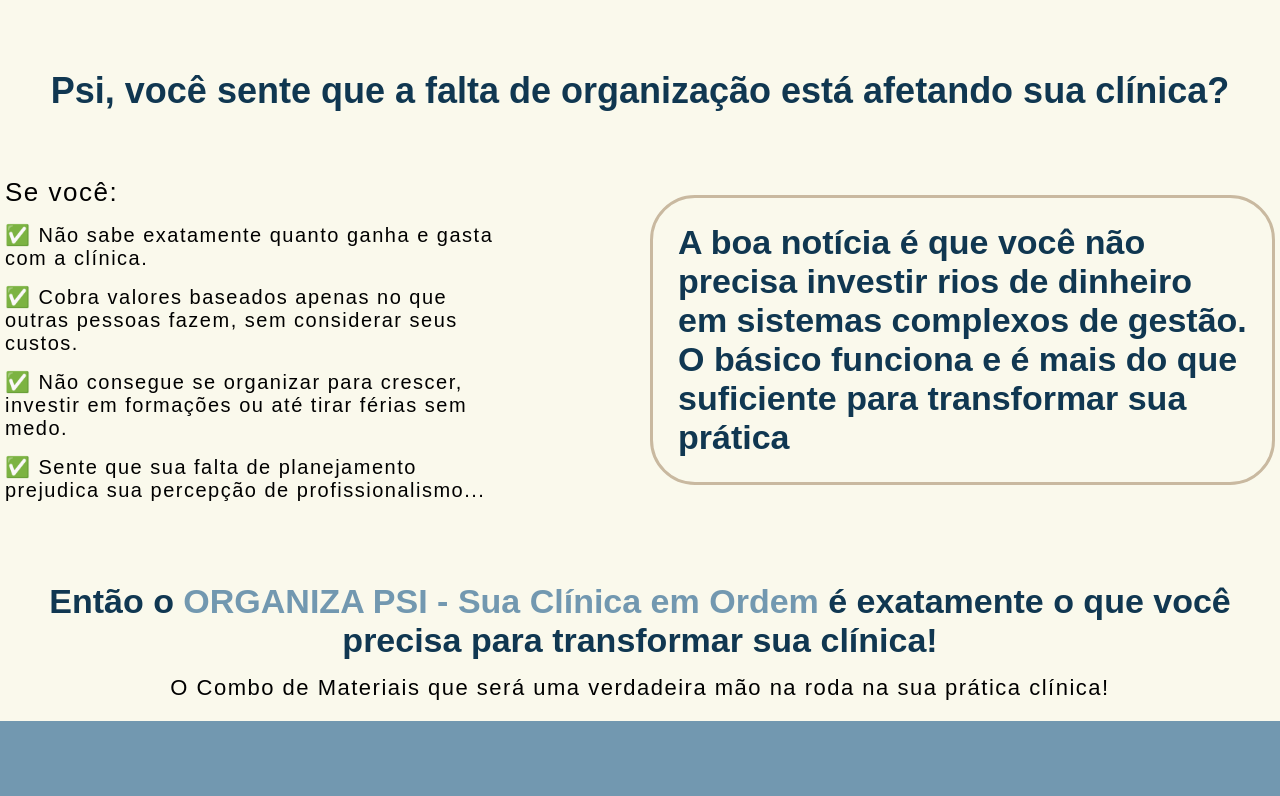
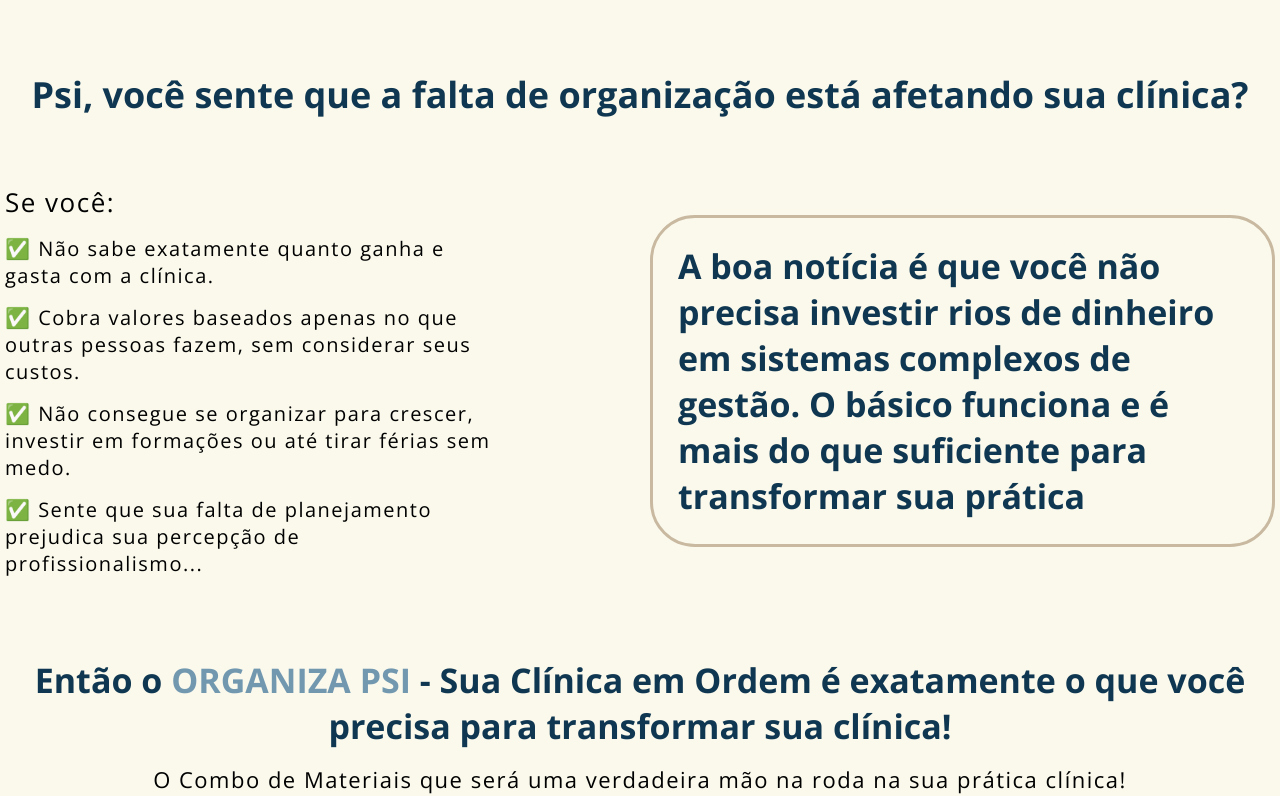
Before and after one commit to victorSmenezes/organiza-PSI, a React (Vite) app: page / in a window 1280 px wide. Shown: the top 796 px of the page. Built offline with nearby package versions, Linux system fonts and the light colour scheme.

Commit message:
style: add link and text styles

```diff
--- a/src/components/Button/styles.js
+++ b/src/components/Button/styles.js
@@ -23,5 +23,6 @@
   @media screen and (max-width: 768px) {
     width: 85%;
     font-size: 18px;
+    padding: 10px;
   }
 `
--- a/src/layout/GlobalStyles.js
+++ b/src/layout/GlobalStyles.js
@@ -5,7 +5,7 @@
     box-sizing: border-box;
     margin: 0;
     padding: 0;
-    font-family: 'Fira Sans Condensed' , sans-serif;
+    font-family: 'Open Sans' , serif;
 }
 `;
 
--- a/src/pages/Home/Home.jsx
+++ b/src/pages/Home/Home.jsx
@@ -24,7 +24,7 @@
             </div>
           </ContainerTexts>
 
-          <Title size='34px' $textOrientation='center' $sizeMobile='18px'>Então o <span>ORGANIZA PSI - Sua Clínica em Ordem</span> é exatamente o que você precisa para transformar sua clínica!</Title>
+          <Title size='34px' $textOrientation='center' $sizeMobile='18px'>Então o <a href="https://pay.kiwify.com.br/D1xaqlA" target="_blank" rel="noopener noreferrer">ORGANIZA PSI</a> - Sua Clínica em Ordem é exatamente o que você precisa para transformar sua clínica!</Title>
           <Text size='22px' $textOrientation='center' $sizeMobile='16px'>O Combo de Materiais que será uma verdadeira mão na roda na sua prática clínica!</Text>
         </Container>
       </MainSection>
@@ -143,7 +143,7 @@
 
           <ContainerContentButton>
             <Text size='22px' $isZebraActive $textOrientation='center' $sizeMobile='20px'>Clique no botão abaixo e comece a organizar sua clínica hoje mesmo!</Text>
-            <Button text={"QUERO MINHA CLÍNICA EM ORDEM!"} link="" />
+            <Button text={"QUERO MINHA CLÍNICA EM ORDEM!"} link="https://pay.kiwify.com.br/D1xaqlA" />
           </ContainerContentButton>
         </Container>
       </MainSection>
--- a/src/pages/Home/styles.js
+++ b/src/pages/Home/styles.js
@@ -24,7 +24,6 @@
     border: 3px solid #C9B9A0;
     padding: 25px;
     border-radius: 45px;
-
     @media screen and (max-width: 768px) {
       font-size: 24px;
       width: 90%;
@@ -42,12 +41,20 @@
   width: 100%;
   text-align: ${props => props.$textOrientation};
 
-  span{
-    color: #7298B0;
+    a {
+      color: #7298B0;
+      text-overflow: none;
+      text-decoration: none;
+
+    &:hover {
+     opacity: .8;
+    }
   }
 
   @media screen and (max-width: 768px) {
-    font-size: ${props => props.$sizeMobile || '26px'};
+    font-size: ${props => props.$sizeMobile || '24px'};
+    margin: 65px auto 0 auto;
+    width: 90%;
   }
 `
 
@@ -172,7 +179,7 @@
 
 export const TextWhatYouFound = styled(Text)`
   margin: ${props => props.$TextUp ? '10px 0 8px 0' : '0 0 10px 0'};
-  color: ${props => props.$TextUp ? '#103751' : '#C9B9A0'};
+  color: ${props => props.$TextUp ? '#103751' : '#7298B0'};
   font-weight: ${props => props.$TextUp ? 600 : 400};
 
   @media screen and (max-width: 768px) {
```
